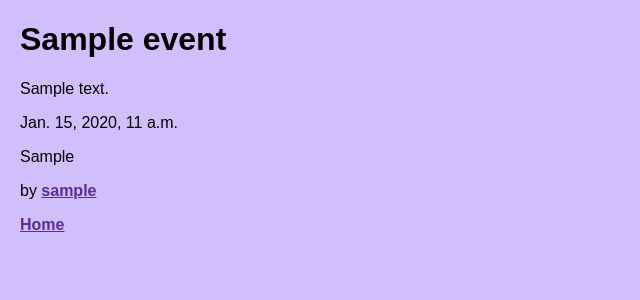
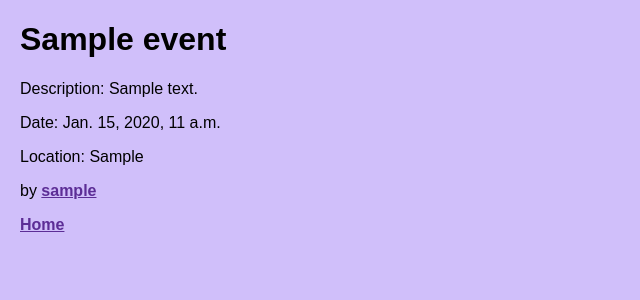
Before and after one commit to giada-02/ppm-event-manager-django-project, a Django app: page /event/1/ in a window 1280 px wide. Shown: the top 300 px of the page, without its empty margins (0-640 px from the left). Run offline with Django 5.2, Linux system fonts and the light colour scheme; tables that the repository leaves empty hold one stand-in row (values such as "Sample post").

Commit message:
Template details

```diff
--- a/templates/event_detail.html
+++ b/templates/event_detail.html
@@ -4,9 +4,9 @@
 
 {% block content %}
     <h1>{{ event.title }}</h1>
-    <p>{{ event.description }}</p>
-    <p>{{ event.date }}</p>
-    <p>{{ event.location }}</p>
+    <p>Description: {{ event.description }}</p>
+    <p>Date: {{ event.date }}</p>
+    <p>Location: {{ event.location }}</p>
     <p>by <a href="{% url 'organizer' event.pk %}">{{ event.organizer }}</a></p>
 
     {% if user.is_authenticated %}
--- a/templates/homePage.html
+++ b/templates/homePage.html
@@ -1,6 +1,6 @@
 {%  extends 'base.html' %}
 
-{% block title %}Home{% endblock %}
+{% block title %}Home - Event Manager{% endblock %}
 
 {% block content %}
     <h1>HOME</h1>
```
